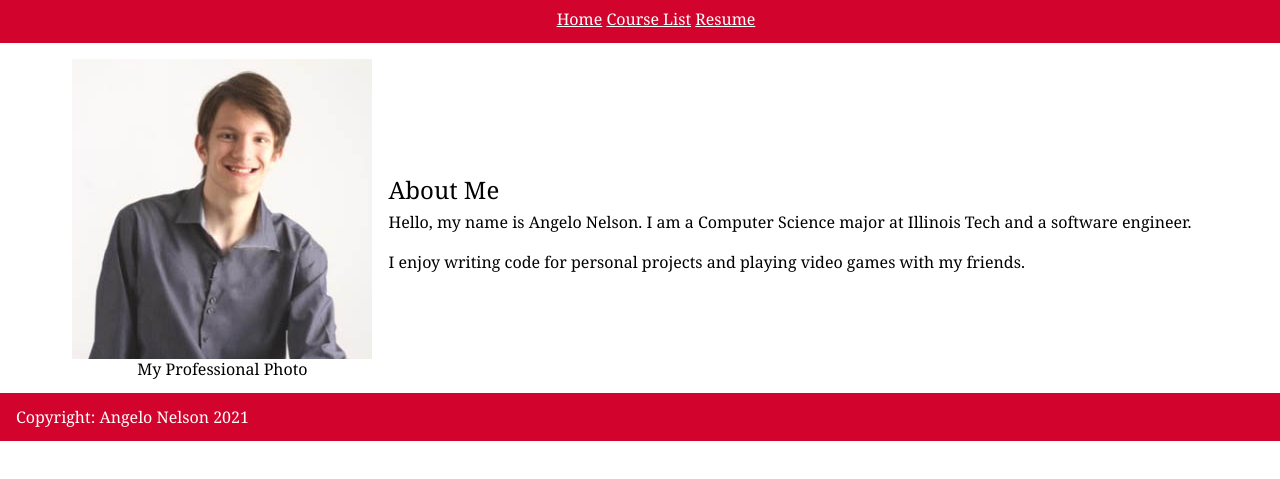
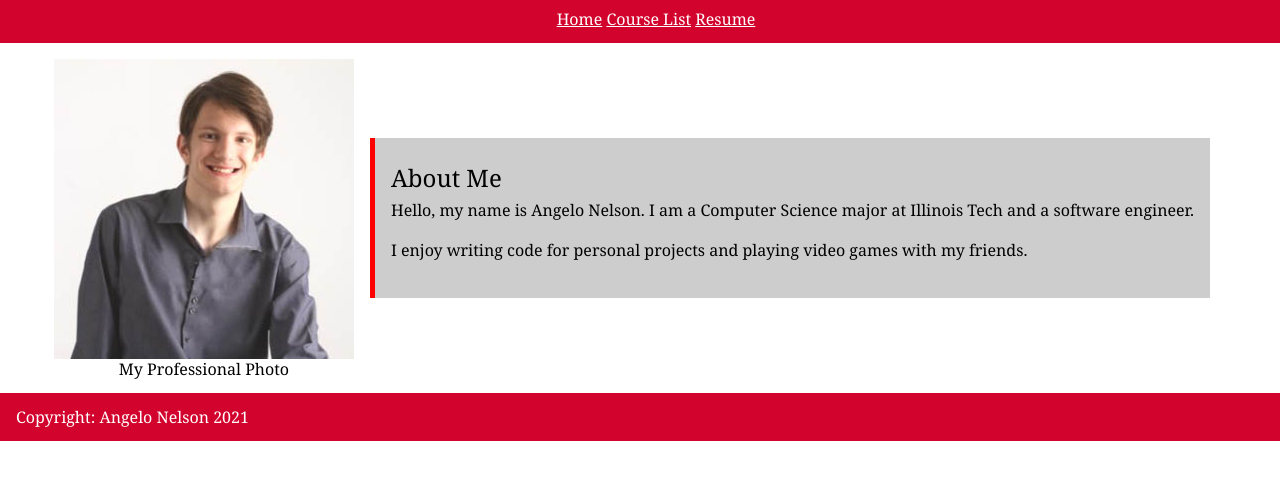
Before and after one commit to anelson1/ITMD-361-Project-Two, a plain HTML site: page index.html in a window 1280 px wide. Shown: the part 93-572 px from the top of the page. Drawn offline with Linux system fonts and the light colour scheme.

Commit message:
add borders around section elements

```diff
--- a/index.html
+++ b/index.html
@@ -23,11 +23,11 @@
         <img src="/me.jpg" alt="A picture of me"/>
         <figcaption>My Professional Photo</figcaption>
       </figure>
-      <article id="about">
+      <section id="about">
         <h2>About Me</h2>
         <p>Hello, my name is Angelo Nelson. I am a Computer Science major at Illinois Tech and a software engineer.</p>
         <p>I enjoy writing code for personal projects and playing video games with my friends.</p>
-      </article>
+      </section>
     </main>
     <footer id="footer">
       <p><b>Copyright:</b> Angelo Nelson 2021</p>
--- a/screen.css
+++ b/screen.css
@@ -39,7 +39,7 @@ h1 {
 h2 {
   font-size: 1.5em;
   line-height: 1;
-  margin: 1.5em 0 0.5em 0;
+  margin: 0.5em 0 0.5em 0;
 }
 
 h3 {
@@ -58,8 +58,11 @@ header {
 
 section{
   border-left: 0.3125em solid red;
-  padding-left: 1em;
+  padding: 1em;
+  margin: 1em;
+  background-color: #CDCDCD;
 }
+
 #courses {
   margin: 1em;
 }
```
Also changed, not shown: courses/index.html (+2 -2 lines).
